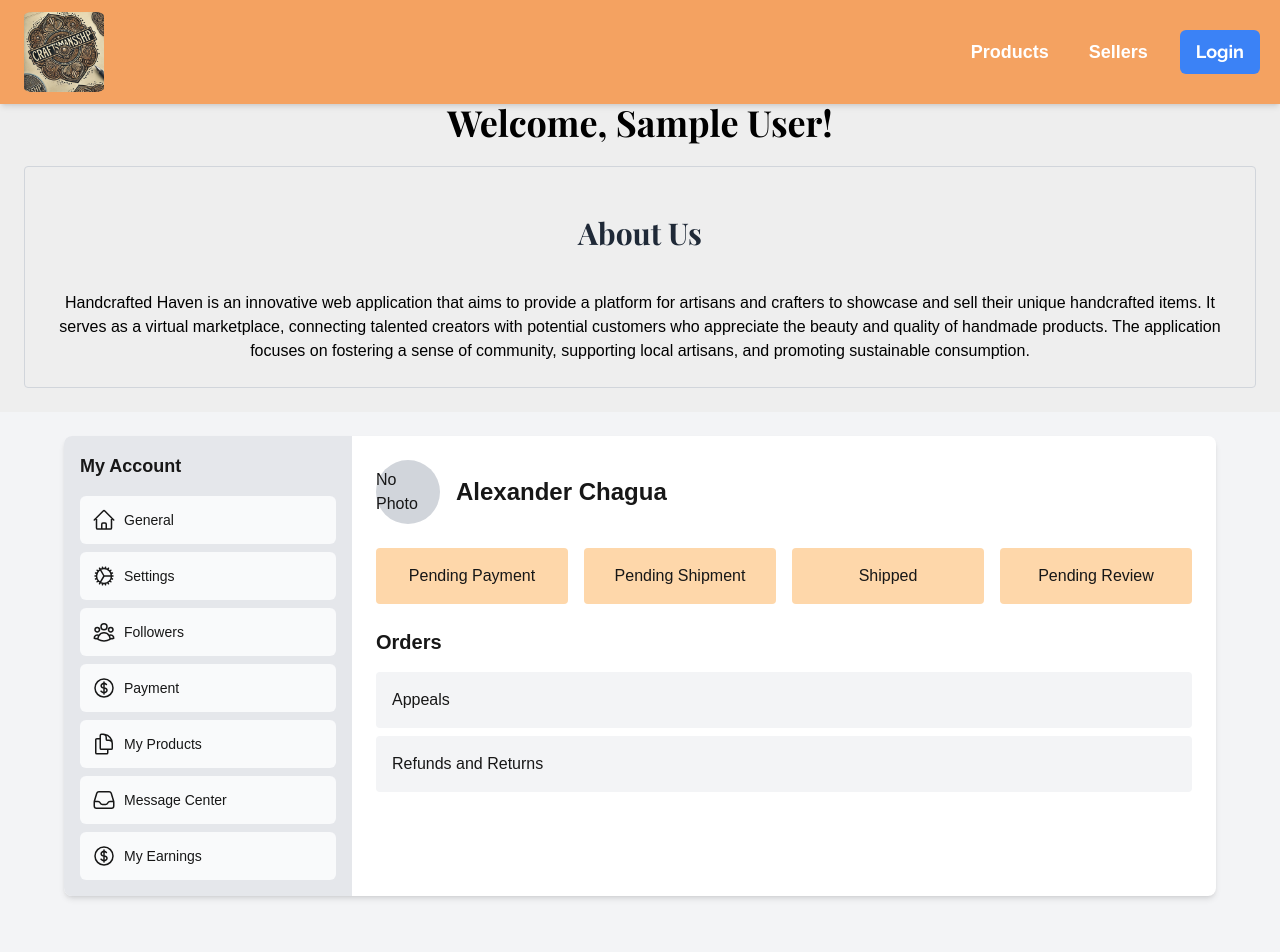
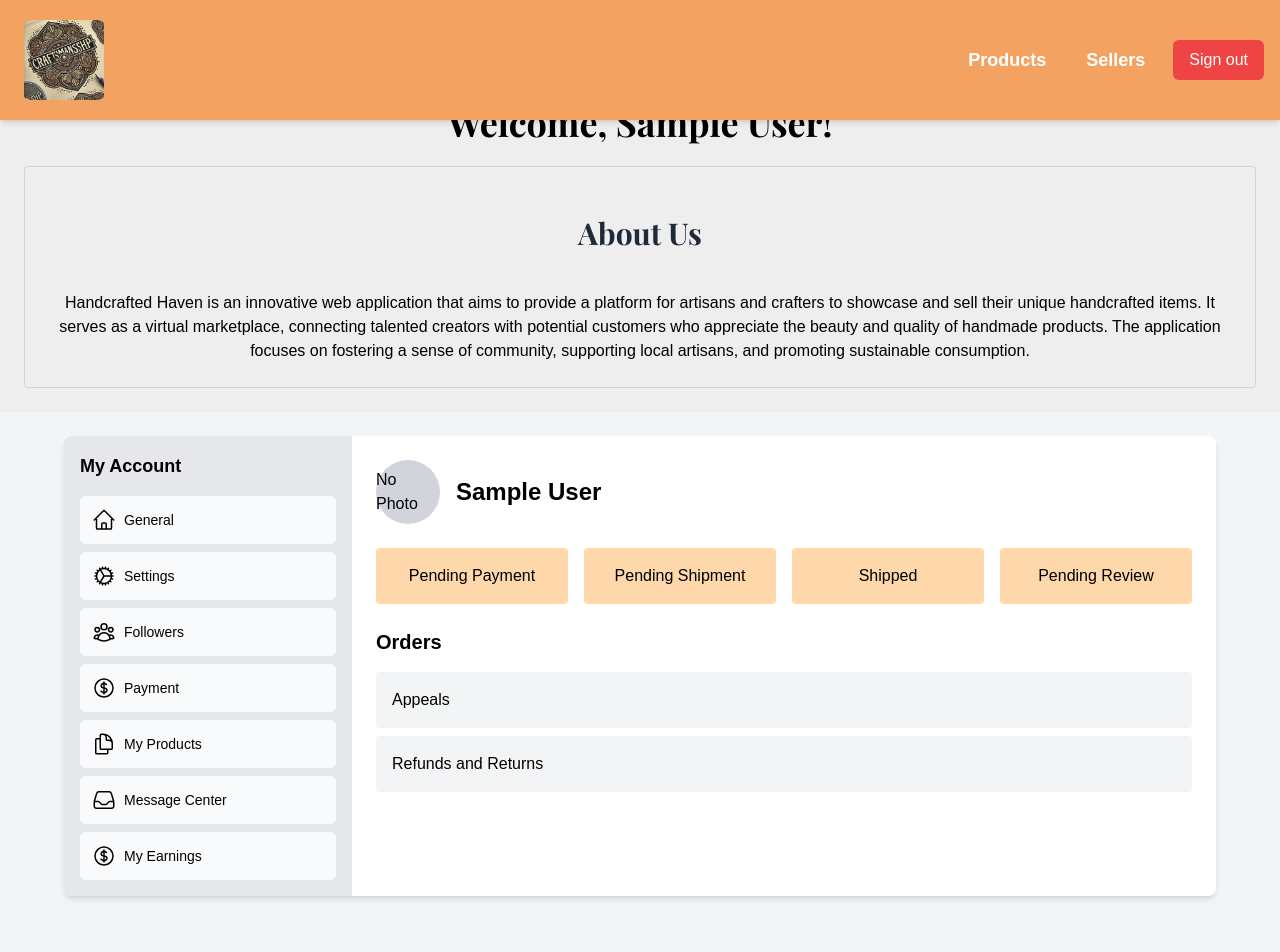
Before and after one commit to Juarpla/handcrafted-haven, a Next.js app: page /dashboard in a window 1280 px wide. Shown: the top 952 px of the page. Built offline with nearby package versions, Linux system fonts and the light colour scheme; no server answers; sample sign-in values are in the browser's storage; a web font is replaced by a local one.

Commit message:
Added sign out/log in functionality in navbar. Replace dashboard name to github username, change UI text colors to black, install heroIcons package

```diff
--- a/src/app/dashboard/login/page.tsx
+++ b/src/app/dashboard/login/page.tsx
@@ -6,13 +6,15 @@ import {Button} from "@/app/ui/button";
 import {playfairDisplay, raleway} from "@/app/ui/fonts";
 import {Metadata} from "next";
 import {signIn} from "next-auth/react";
+import { useState } from "react";
 
 // export const metadata: Metadata = {
 //   title: 'Login',
 // };
 
 export default function Page() {
-  const handleSignIn = () => signIn("github", {callbackUrl: "/dashboard"});
+  const handleSignIn = () => {
+    signIn("github", {callbackUrl: "/dashboard"})};
 
   return (
     <div className="flex min-h-screen items-center justify-center">
--- a/src/app/dashboard/page.tsx
+++ b/src/app/dashboard/page.tsx
@@ -34,8 +34,7 @@ export default function Page() {
             Welcome, {session.user?.name}!
           </h1>
           <AboutUs />
-          <MyAccountPage /> {/* Replace with your own MyAccount component */}
-          <LogoutButton />
+          <MyAccountPage userName={session.user?.name} /> {/* Replace with your own MyAccount component */}
         </main>
       </>
     );
--- a/src/app/ui/dashboard/MyAccountPage.tsx
+++ b/src/app/ui/dashboard/MyAccountPage.tsx
@@ -27,6 +27,9 @@ const links = [
   {name: "My Earnings", href: "/account/earnings", icon: CurrencyDollarIcon},
 ];
 
+interface MyAccountProps {
+  userName: string
+}
 // Function to render sidebar links
 function SidebarLinks() {
   const pathname = usePathname(); // Get the current pathname from Next.js
@@ -39,7 +42,7 @@ function SidebarLinks() {
             key={link.name} // Unique key for each link
             href={link.href} // Link to the specific path
             className={clsx(
-              "flex h-[48px] grow items-center justify-center gap-2 rounded-md bg-gray-50 p-3 text-sm font-medium hover:bg-sky-100 hover:text-blue-600 md:flex-none md:justify-start md:p-2 md:px-3",
+              "flex h-[48px] grow items-center justify-center gap-2 rounded-md bg-gray-50 p-3 text-sm font-medium hover:bg-sky-100 hover:text-blue-600 md:flex-none md:justify-start md:p-2 md:px-3 text-black",
               {
                 "bg-sky-100 text-blue-600": pathname === link.href, // Apply specific styles if the current pathname matches the link's href
               }
@@ -56,9 +59,9 @@ function SidebarLinks() {
 }
 
 // Main account page component
-const MyAccountPage: React.FC = () => {
+const MyAccountPage: React.FC<MyAccountProps> = ({userName}) => {
   return (
-    <div className="min-h-screen bg-gray-100 p-6">
+    <div className="min-h-screen bg-gray-100 p-6 text-black">
       {" "}
       {/* Main container with background and padding */}
       <div className="mx-auto max-w-6xl overflow-hidden rounded-lg bg-white shadow-md">
@@ -88,7 +91,7 @@ const MyAccountPage: React.FC = () => {
                 <span>No Photo</span> {/* Placeholder text */}
               </div>
               <div className="ml-4">
-                <h2 className="text-2xl font-bold">Alexander Chagua</h2>{" "}
+                <h2 className="text-2xl font-bold">{userName}</h2>{" "}
                 {/* User name */}
               </div>
             </div>
--- a/src/app/ui/layout/Navigation.tsx
+++ b/src/app/ui/layout/Navigation.tsx
@@ -1,9 +1,14 @@
-import {Button} from "@/app/ui/button";
+import { Button } from "@/app/ui/button";
 import Logos from "@/app/ui/logos.webp";
 import Image from "next/image";
 import Link from "next/link";
+import LogoutButton from "../logoutButton";
+import { useEffect } from "react";
+import { useSession, signOut } from "next-auth/react";
 
 export default function Navigation() {
+  const { data: session, status } = useSession();
+
   return (
     <>
       <nav className="fixed top-0 z-50 flex h-auto w-full items-center justify-between bg-custom-orange bg-opacity-100 px-4 py-2 shadow-md">
@@ -33,12 +38,16 @@ export default function Navigation() {
               Sellers
             </Link>
 
+            {status === "authenticated" ? (
+              <LogoutButton/>
+            ) : (
               <Link
                 className="flex items-center justify-center rounded-md px-1 py-2 text-lg font-bold text-black transition duration-500"
                 href="/dashboard/login"
               >
                 <Button>Login</Button>
               </Link>
+            )}
           </div>
         </div>
       </nav>
```
Also changed, not shown: 1 other file (tests, documents, lock files or other folders). Lines whose indentation alone changed are shown as unchanged.
